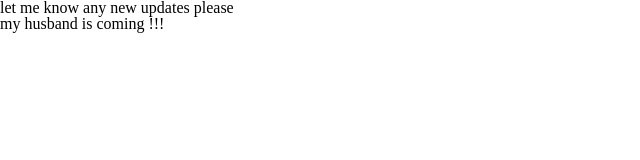
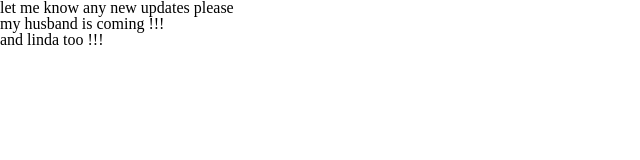
Before and after one commit to lylatan/git_trial_2, a plain HTML site: page root/index.html in a window 1280 px wide. Shown: the whole page, without its empty margins (0-640 px from the left). Drawn offline with Linux system fonts and the light colour scheme.

Commit message:
Update index.html

```diff
--- a/root/index.html
+++ b/root/index.html
@@ -12,7 +12,7 @@
     <body>
     <p> let me know any new updates please</p>
     <p> my husband is coming !!! </p>
-
+    <p> and linda too !!! </p>
 
     </body>
 
```
